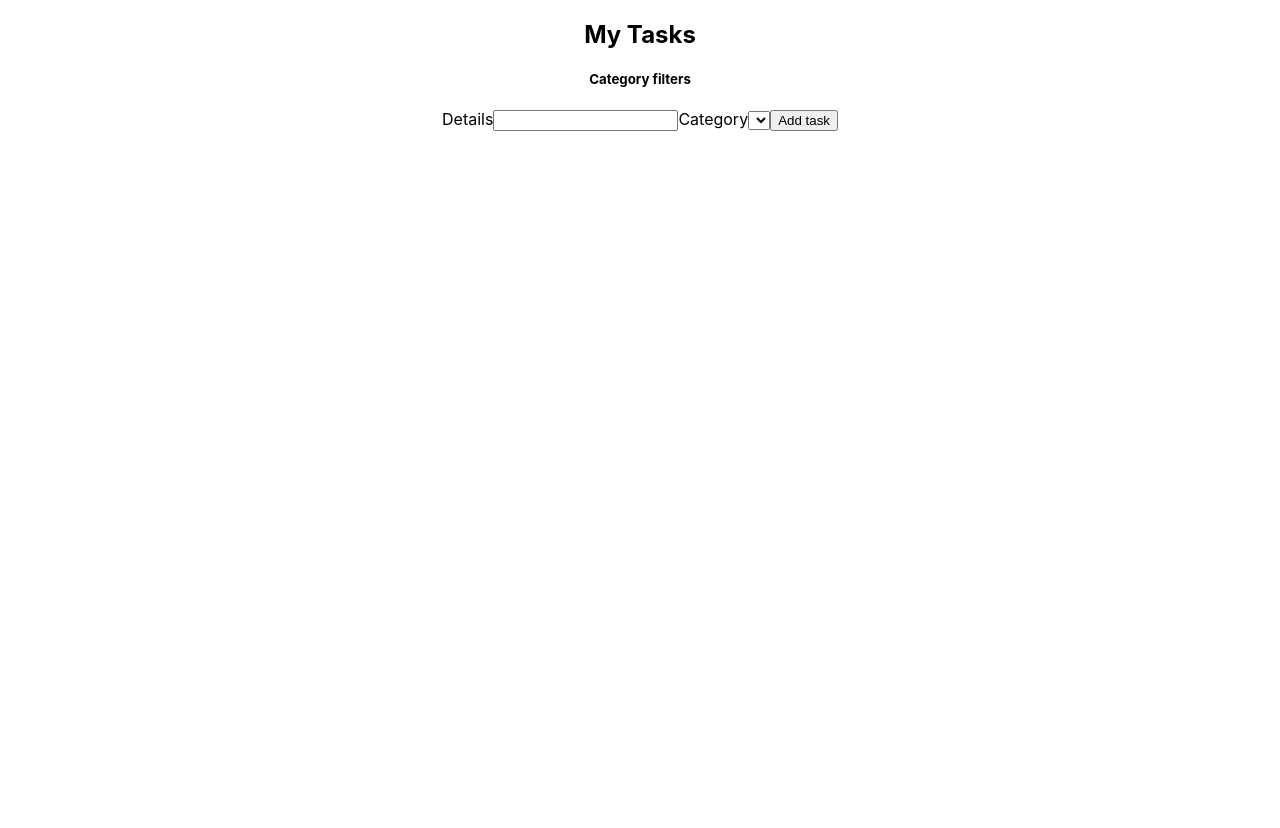
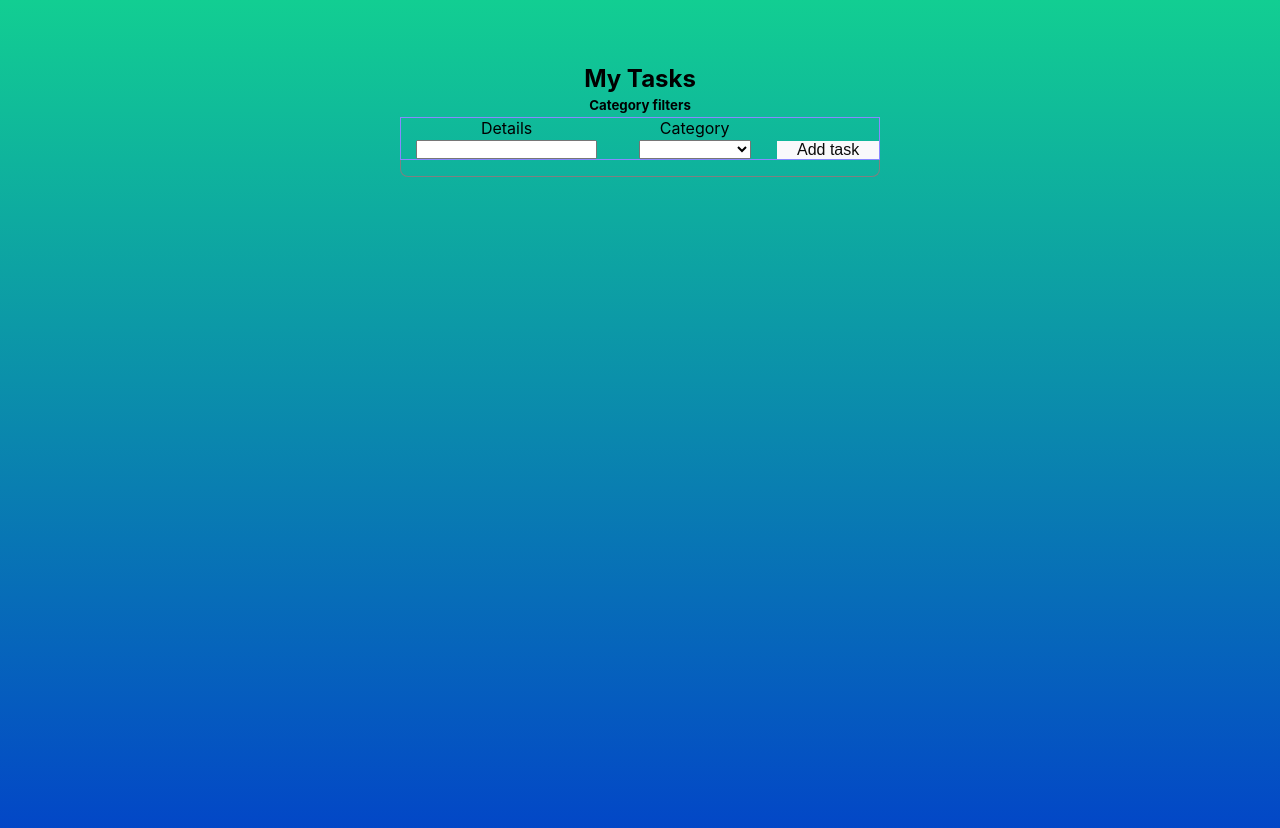
Before and after one commit to JamesHawk585/react-hooks-state-events-mini-project-2, a React (Create React App) app: page / in a window 1280 px wide. Shown: the top 828 px of the page. Before the commit the page ends 800 px from the top, so only its background shows below. Built offline with nearby package versions, Linux system fonts and the light colour scheme.

Commit message:
Changes background color and Add Task button color

```diff
--- a/src/index.css
+++ b/src/index.css
@@ -1,13 +1,195 @@
+* {
+  box-sizing: border-box;
+  margin: 0;
+  padding: 0;
+}
+
 body {
+  background: linear-gradient(#12ce92, #0241c9);
+  min-height: 100vh;
   margin: 0;
-  font-family: -apple-system, BlinkMacSystemFont, 'Segoe UI', 'Roboto', 'Oxygen',
-    'Ubuntu', 'Cantarell', 'Fira Sans', 'Droid Sans', 'Helvetica Neue',
+  font-family: -apple-system, BlinkMacSystemFont, "Segoe UI", "Roboto", "Oxygen",
+    "Ubuntu", "Cantarell", "Fira Sans", "Droid Sans", "Helvetica Neue",
     sans-serif;
   -webkit-font-smoothing: antialiased;
   -moz-osx-font-smoothing: grayscale;
 }
 
 code {
-  font-family: source-code-pro, Menlo, Monaco, Consolas, 'Courier New',
+  font-family: source-code-pro, Menlo, Monaco, Consolas, "Courier New",
     monospace;
 }
+
+.App {
+  margin: 4rem auto;
+  width: 100%;
+  max-width: 30rem;
+}
+
+h5 {
+  margin-bottom: 0.25rem;
+  margin-top: 0;
+  padding-top: 0.25rem;
+}
+
+.categories button {
+  border-radius: 0;
+  background: #c3c3c3;
+  color: #1a1a1a;
+  font-weight: bold;
+  border: none;
+  border-top: black solid 0.1rem;
+  border-bottom: black solid 0.1rem;
+  border-left: black solid 0.1rem;
+  cursor: pointer;
+  width: 20%;
+  height: 2rem;
+}
+
+.categories button:focus {
+  outline: none;
+}
+
+.categories button.selected {
+  background: pink;
+}
+
+.categories button:hover {
+  filter: brightness(1.2);
+}
+
+.categories button:last-of-type {
+  border-radius: 0 0.25rem 00 0;
+  border-right: black solid 0.1rem;
+}
+
+.categories button:first-of-type {
+  border-radius: 0.25rem 0 0 0;
+}
+
+.tasks {
+  border-radius: 0.5rem;
+  border: grey solid 0.1rem;
+  border-top: none;
+  padding: 0 1rem;
+  padding-bottom: 1rem;
+  border-radius: 0 0 0.5rem 0.5rem;
+}
+
+.tasks .task {
+  background: #ffffff99;
+  border: grey solid 0.1rem;
+  border-bottom: none;
+  padding: 0.25rem 1rem 0.25rem 0.25rem;
+  display: flex;
+}
+
+.tasks .task:first-of-type {
+  border-top-left-radius: 0.25rem;
+  border-top-right-radius: 0.25rem;
+}
+.tasks .task:last-of-type {
+  border-bottom-left-radius: 0.25rem;
+  border-bottom-right-radius: 0.25rem;
+  border-bottom: grey solid 0.1rem;
+}
+
+.tasks .task .text {
+  line-height: 1.5rem;
+  padding-left: 0.25rem;
+}
+
+.tasks .task .label {
+  background: lightcyan;
+  color: blue;
+  padding: 0.25rem;
+  font-size: 0.75rem;
+  border: solid #cbcbff 0.15rem;
+  border-radius: 0.25rem;
+}
+
+.tasks .task button.delete {
+  padding: 0 0.5rem;
+  margin-left: auto;
+  border-radius: 0.5rem;
+  background: #ffe9ed;
+  color: #ff7d7d;
+  font-weight: bolder;
+  font-size: 1rem;
+  border: solid #ffb1b1 0.1rem;
+  cursor: pointer;
+}
+
+.tasks .task button.delete:hover {
+  filter: brightness(1.1);
+}
+
+.new-task-form {
+  border: solid #8989ff 0.1rem;
+  display: flex;
+  align-items: flex-end;
+}
+
+.new-task-form input[type="submit"] {
+  background: #f9f9fb;
+  color: rgb(11, 11, 11);
+  border: none;
+  font-size: 1rem;
+  cursor: pointer;
+  box-sizing: border-box;
+  width: 7rem;
+}
+
+.new-task-form select {
+  width: 7rem;
+}
+
+.new-task-form input[type="submit"]:hover {
+  filter: brightness(1.2);
+}
+
+button.toggle {
+  position: absolute;
+  top: 0.5rem;
+  right: 0.5rem;
+  border-radius: 0.5rem;
+  font-size: 1rem;
+  cursor: pointer;
+  background: #0a0f0e;
+  color: #494949;
+  border: solid #a0a0a0 0.1rem;
+}
+
+button.toggle.on {
+  background: #d3edff;
+  color: #0798ff;
+  border: solid #0798ff 0.1rem;
+}
+
+button.toggle.on:before {
+  content: "";
+  background: #d3edff;
+  position: absolute;
+  transform-origin: center;
+  transform: scale(0);
+  opacity: 1;
+  width: 100%;
+  height: 100%;
+  z-index: -10;
+  animation: grow 0.75s;
+}
+
+button.toggle:focus {
+  outline: none;
+}
+
+@keyframes grow {
+  from {
+    opacity: 1;
+    transform: scale(0);
+  }
+  to {
+    opacity: 0;
+    transform: scale(20);
+  }
+}
```
